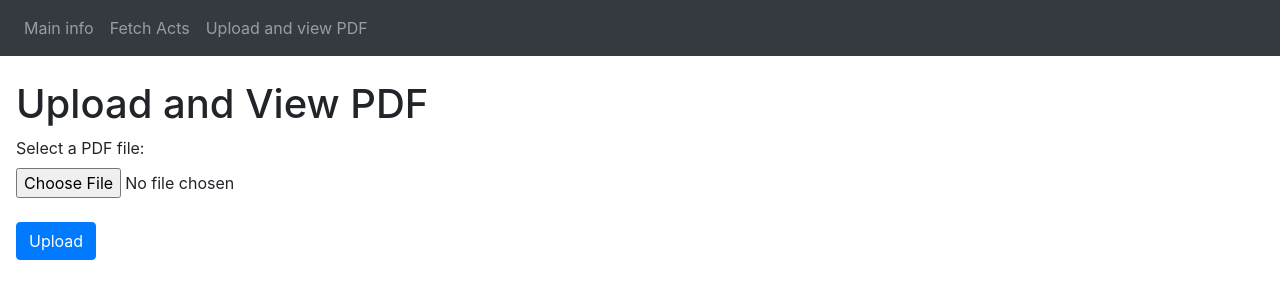
After one commit to MiloszCur/magisterka, a Flask app: page /upload1 in a window 1280 px wide. The commit adds this page. Shown: the top 300 px of the page. Run offline with Flask 3, Linux system fonts and the light colour scheme; some libraries are stand-ins or nearby versions.

Commit message:
Fix apperance of a page

```diff
--- a/mag_poprawki/magisterka/Mag2 — poprawki/app.py
+++ b/mag_poprawki/magisterka/Mag2 — poprawki/app.py
@@ -117,6 +117,9 @@ def home():
 def main():
     return render_template('main.html')
 
+@app.route('/upload1')
+def upload():
+    return render_template('upload.html')
 
 @app.route('/upload', methods=['POST'])
 def upload_file():
--- a/mag_poprawki/magisterka/Mag2 — poprawki/templates/home.html
+++ b/mag_poprawki/magisterka/Mag2 — poprawki/templates/home.html
@@ -17,6 +17,7 @@
             <div class="navbar-nav">
                 <a class="nav-item nav-link" href="{{ url_for('main') }}">Main info</a>
                 <a class="nav-item nav-link" href="{{ url_for('home') }}">Fetch Acts</a>
+                <a class="nav-item nav-link" href="{{ url_for('upload') }}">Upload and view PDF</a>
             </div>
         </div>
     </nav>
--- /dev/null
+++ b/mag_poprawki/magisterka/Mag2 — poprawki/templates/upload.html
@@ -0,0 +1,35 @@
+<!DOCTYPE html>
+<html lang="pl">
+<head>
+    <meta charset="UTF-8" />
+    <meta name="viewport" content="width=device-width, initial-scale=1" />
+    <title>Upload and View PDF</title>
+    <!-- Bootstrap CSS -->
+    <link href="https://cdn.jsdelivr.net/npm/bootstrap@4.6.2/dist/css/bootstrap.min.css" rel="stylesheet" />
+</head>
+<body>
+    <nav class="navbar navbar-expand-lg navbar-dark bg-dark">
+        <button class="navbar-toggler" type="button" data-toggle="collapse" data-target="#navbar" aria-controls="navbar" aria-expanded="false" aria-label="Toggle navigation">
+            <span class="navbar-toggler-icon"></span>
+        </button>
+        <div class="collapse navbar-collapse" id="navbar">
+            <div class="navbar-nav">
+                <a class="nav-item nav-link" href="{{ url_for('main') }}">Main info</a>
+                <a class="nav-item nav-link" href="{{ url_for('home') }}">Fetch Acts</a>
+                <a class="nav-item nav-link" href="{{ url_for('upload') }}">Upload and view PDF</a>
+            </div>
+        </div>
+    </nav>
+
+    <h1 class="mt-4 ml-3">Upload and View PDF</h1>
+    <form action="/upload" method="POST" enctype="multipart/form-data" class="ml-3">
+        <label for="file">Select a PDF file:</label><br />
+        <input type="file" id="file" name="file" accept=".pdf" required /><br /><br />
+        <button type="submit" class="btn btn-primary">Upload</button>
+    </form>
+
+    <!-- Bootstrap JS and dependencies -->
+    <script src="https://code.jquery.com/jquery-3.5.1.slim.min.js"></script>
+    <script src="https://cdn.jsdelivr.net/npm/bootstrap@4.6.2/dist/js/bootstrap.bundle.min.js"></script>
+</body>
+</html>
```
Also changed, not shown: mag_poprawki/magisterka/Mag2 — poprawki/templates/index.html (+5 -8 lines), mag_poprawki/magisterka/Mag2 — poprawki/templates/main.html (+13 -10 lines), 1 other file.
